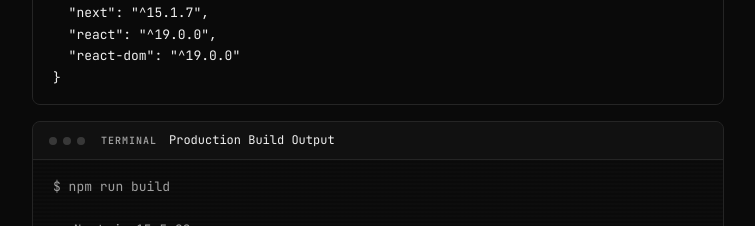
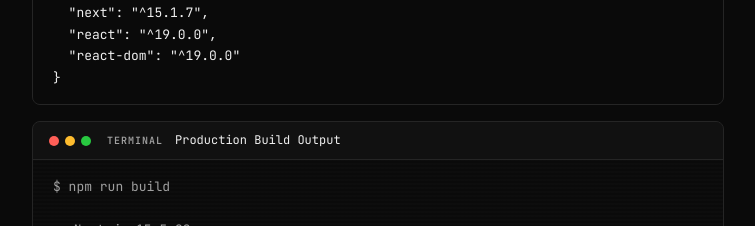
Before and after one commit to NicoCipher/nicocipher.dev, a Next.js app: page /publications/project/nicocipher-portfolio in a window 1280 px wide. Shown: the part 780-1006 px from the top of the page, without its empty margins (262-1017 px from the left). Built offline with nearby package versions, Linux system fonts and the light colour scheme.

Commit message:
fix: restore macOS terminal traffic light colors
Evidence.module.css:
- dot:nth-child(1): #ff5f57 (red)
- dot:nth-child(2): #febc2e (yellow)
- dot:nth-child(3): #28c840 (green)
- Dot size bumped 8px → 10px for visibility

```diff
--- a/components/content/Evidence.module.css
+++ b/components/content/Evidence.module.css
@@ -119,12 +119,16 @@
 }
 
 .dot {
-  width: 8px;
-  height: 8px;
+  width: 10px;
+  height: 10px;
   border-radius: 50%;
   background: var(--border-visible);
   flex-shrink: 0;
 }
+
+.dot:nth-child(1) { background: #ff5f57; }
+.dot:nth-child(2) { background: #febc2e; }
+.dot:nth-child(3) { background: #28c840; }
 
 .terminalPre {
   padding: var(--space-4) var(--space-5);
```
